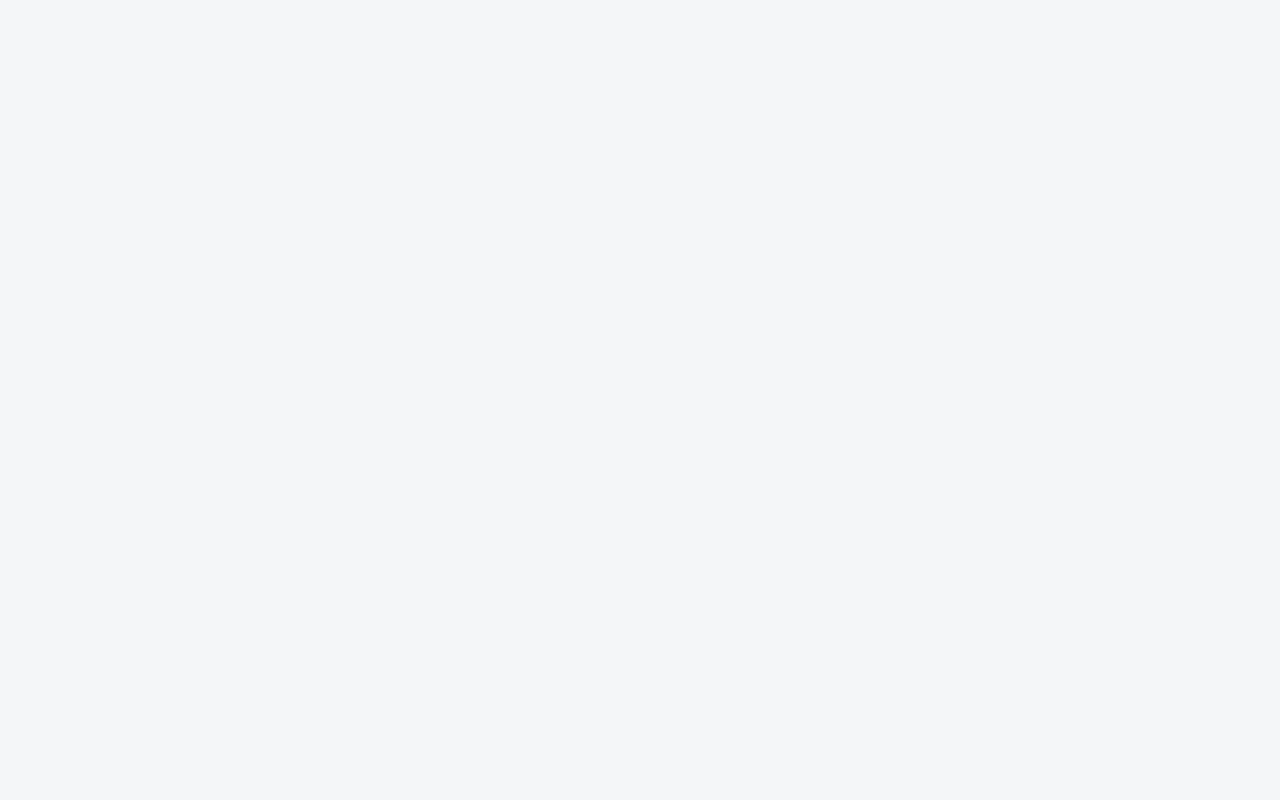
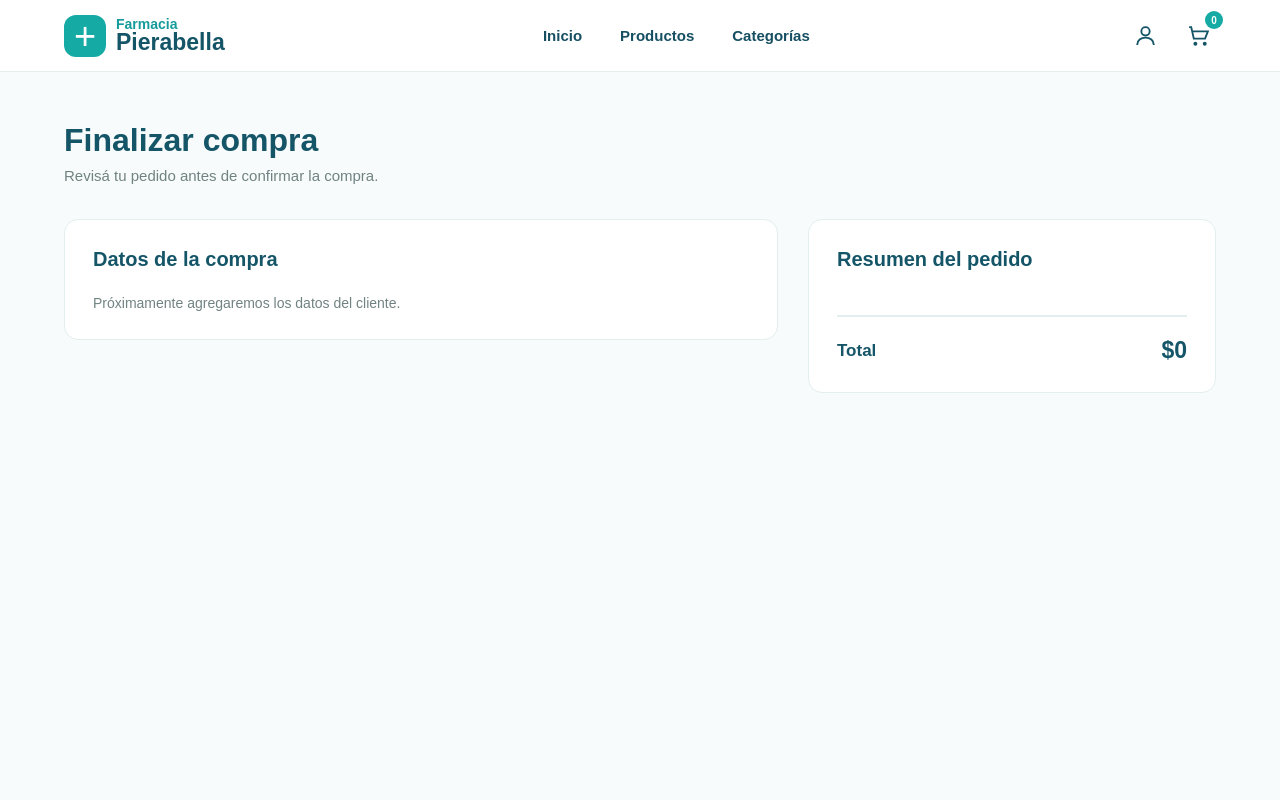
Before and after one commit to Francopierabella/Tp_DSW_2026, a React (Vite) app in the folder frontend/frontend-farmacia/: page /checkout in a window 1280 px wide. Before the commit this address had no page. Shown: the top 800 px of the page. Built offline with nearby package versions, Linux system fonts and the light colour scheme.

Commit message:
started with Checkout

```diff
--- a/frontend/frontend-farmacia/src/App.tsx
+++ b/frontend/frontend-farmacia/src/App.tsx
@@ -4,6 +4,7 @@ import Home from "./pages/Home/Home";
 import Products from "./pages/Products/Products";
 import CategoriesPage from "./pages/Categories/CategoriesPage";
 import ProductDetail from "./pages/ProductDetail/ProductDetail";
+import Checkout from "./pages/Checkout/Checkout";
 
 //React Router se encarga de relacionar una URL con un componente de React.
 function App() {
@@ -21,6 +22,8 @@ function App() {
 
         <Route path="/productos/:id" element={<ProductDetail />} />
 
+        <Route path="/checkout" element={<Checkout />} />
+
       </Routes>
 
     </BrowserRouter>
--- a/frontend/frontend-farmacia/src/components/Cart/Cart.tsx
+++ b/frontend/frontend-farmacia/src/components/Cart/Cart.tsx
@@ -132,21 +132,16 @@ export default function Cart({ onClose }: CartProps) {
                                     ${total.toLocaleString("es-AR")}
                                 </strong>
                             </div>
-
                             <button
                                 className="checkout-button"
-                                onClick={() => navigate("/productos")}
+                                onClick={() => navigate("/checkout")}
                             >
                                 Continuar con la compra
                             </button>
-
                         </div>
                     </>
-
                 )}
-
             </aside>
-
         </div>
     );
 }
--- a/frontend/frontend-farmacia/src/components/ProductCard/ProductCard.tsx
+++ b/frontend/frontend-farmacia/src/components/ProductCard/ProductCard.tsx
@@ -2,6 +2,8 @@ import { Link } from "react-router-dom";
 import "./ProductCard.css";
 import type { Product } from "../../types/product";
 import { useCart } from "../../context/CartContext";
+import Toast from "../Toast/Toast";
+import { useState } from "react";
 
 interface ProductCardProps {
     product: Product;
@@ -16,7 +18,7 @@ export default function ProductCard({
 }: ProductCardProps) {
 
     const { addToCart } = useCart();
-
+    const [toastMessage, setToastMessage] = useState<string | null>(null);
     return (
         <Link
             to={`/productos/${product.id}`}
@@ -50,6 +52,7 @@ export default function ProductCard({
                                 e.preventDefault();
                                 e.stopPropagation();
                                 addToCart(product);
+                                setToastMessage(`${product.name} agregado al carrito!`)
                             }}
                         >
                             Agregar
@@ -58,7 +61,11 @@ export default function ProductCard({
                     </div>
 
                 </div>
-
+                {toastMessage && (
+                    <Toast
+                        message={toastMessage}
+                        onClose={() => setToastMessage(null)} />
+                )}
             </article>
         </Link>
     );
--- /dev/null
+++ b/frontend/frontend-farmacia/src/components/Toast/Toast.css
@@ -0,0 +1,40 @@
+.toast {
+    position: fixed;
+    bottom: 30px;
+    right: 30px;
+    display: flex;
+    align-items: center;
+    gap: 10px;
+    padding: 14px 18px;
+    background-color: white;
+    color: #155568;
+    border: 1px solid #dce8e8;
+    border-radius: 10px;
+    box-shadow: 0 8px 25px rgba(21, 85, 104, 0.15);
+    font-size: 14px;
+    font-weight: 600;
+    z-index: 3000;
+}
+
+.toast-icon {
+    width: 22px;
+    height: 22px;
+    display: flex;
+    align-items: center;
+    justify-content: center;
+    background-color: #16aaa5;
+    color: white;
+    border-radius: 50%;
+    font-size: 13px;
+    font-weight: 700;
+}
+
+@media (max-width: 600px) {
+
+    .toast {
+        left: 20px;
+        right: 20px;
+        bottom: 20px;
+        justify-content: center;
+    }
+}
--- /dev/null
+++ b/frontend/frontend-farmacia/src/components/Toast/Toast.tsx
@@ -0,0 +1,38 @@
+import { useEffect } from "react";
+import "./Toast.css";
+import { createPortal } from "react-dom";
+
+interface ToastProps {
+    message: string;
+    onClose: () => void;
+}
+
+// Lo que hace createPortal es renderizar el componente en cualquier parte del DOM,
+// sin estar limitado por la estructura de componentes de React.
+// En este caso, lo renderiza en el body.
+
+// "Aunque este componente venga desde ProductCard, poné visualmente este elemento directamente dentro de <body>"
+
+// Usa useEffect y setTimeout para que el toast desaparezca solo.
+
+
+export default function Toast({ message, onClose }: ToastProps) {
+
+    useEffect(() => {
+        const timer = setTimeout(() => {
+            onClose();
+        }, 3000);
+
+        return () => {
+            clearTimeout(timer);
+        };
+    }, [onClose]);
+
+    return createPortal(
+        <div className="toast">
+            <span className="toast-icon">✓</span>
+            <span>{message}</span>
+        </div>,
+        document.body
+    );
+}
--- /dev/null
+++ b/frontend/frontend-farmacia/src/pages/Checkout/Checkout.css
@@ -0,0 +1,139 @@
+.checkout-page {
+    min-height: calc(100vh - 72px);
+    background-color: #f7fbfb;
+    padding: 50px 0 70px;
+}
+
+.checkout-container {
+    width: 90%;
+    max-width: 1200px;
+    margin: 0 auto;
+}
+
+.checkout-header {
+    margin-bottom: 35px;
+}
+
+.checkout-header h1 {
+    margin: 0 0 8px;
+    color: #155568;
+    font-size: 32px;
+}
+
+.checkout-header p {
+    margin: 0;
+    color: #718282;
+    font-size: 15px;
+}
+
+.checkout-content {
+    display: grid;
+    grid-template-columns: 1.4fr 0.8fr;
+    gap: 30px;
+    align-items: start;
+}
+
+.checkout-form,
+.checkout-summary {
+    background-color: white;
+    border: 1px solid #e3eeee;
+    border-radius: 14px;
+    padding: 28px;
+}
+
+.checkout-form h2,
+.checkout-summary h2 {
+    margin: 0 0 24px;
+    color: #155568;
+    font-size: 20px;
+}
+
+.checkout-placeholder {
+    color: #718282;
+    font-size: 14px;
+}
+
+.checkout-items {
+    display: flex;
+    flex-direction: column;
+}
+
+.checkout-item {
+    display: flex;
+    justify-content: space-between;
+    align-items: center;
+    gap: 20px;
+    padding: 16px 0;
+    border-bottom: 1px solid #e8eeee;
+}
+
+.checkout-item-info {
+    min-width: 0;
+}
+
+.checkout-item-info h3 {
+    margin: 0 0 5px;
+    color: #155568;
+    font-size: 15px;
+}
+
+.checkout-item-info span {
+    color: #718282;
+    font-size: 13px;
+}
+
+.checkout-item strong {
+    color: #159b9a;
+    font-size: 15px;
+    white-space: nowrap;
+}
+
+.checkout-total {
+    display: flex;
+    justify-content: space-between;
+    align-items: center;
+    margin-top: 20px;
+    padding-top: 20px;
+    border-top: 2px solid #e3eeee;
+    color: #155568;
+}
+
+.checkout-total span {
+    font-size: 17px;
+    font-weight: 600;
+}
+
+.checkout-total strong {
+    font-size: 23px;
+}
+
+@media (max-width: 800px) {
+
+    .checkout-page {
+        padding: 35px 0 50px;
+    }
+
+    .checkout-content {
+        grid-template-columns: 1fr;
+    }
+
+    .checkout-header h1 {
+        font-size: 28px;
+    }
+}
+
+@media (max-width: 500px) {
+
+    .checkout-form,
+    .checkout-summary {
+        padding: 20px;
+    }
+
+    .checkout-header {
+        margin-bottom: 25px;
+    }
+
+    .checkout-header h1 {
+        font-size: 25px;
+    }
+}
--- /dev/null
+++ b/frontend/frontend-farmacia/src/pages/Checkout/Checkout.tsx
@@ -0,0 +1,56 @@
+import Header from "../../components/Header/Header";
+import Footer from "../../components/Footer/Footer";
+import { useCart } from "../../context/CartContext";
+import "./Checkout.css";
+
+export default function Checkout() {
+
+    const { cartItems, total } = useCart();
+    //exactamente el mismo estado que usa nuestro carrito.
+    //Por lo tanto, si actualizamos el carrito desde cualquier lado, este checkout se actualiza automáticamente.
+
+    return (
+        <>
+            <Header />
+            <main className="checkout-page">
+                <div className="checkout-container">
+                    <div className="checkout-header">
+                        <h1>Finalizar compra</h1>
+                        <p>Revisá tu pedido antes de confirmar la compra.</p>
+                    </div>
+
+                    <div className="checkout-content">
+                        <section className="checkout-form">
+                            <h2>Datos de la compra</h2>
+                            <p className="checkout-placeholder">
+                                Próximamente agregaremos los datos del cliente.
+                            </p>
+                        </section>
+
+                        <section className="checkout-summary">
+                            <h2>Resumen del pedido</h2>
+                            <div className="checkout-items">
+                                {cartItems.map(item => (
+                                    <div className="checkout-item" key={item.product.id}>
+                                        <div className="checkout-item-info">
+                                            <h3>{item.product.name}</h3>
+                                            <span>Cantidad: {item.quantity}</span>
+                                        </div>
+                                        <strong>
+                                            ${(item.product.price * item.quantity).toLocaleString("es-AR")}
+                                        </strong>
+                                    </div>
+                                ))}
+                            </div>
+                            <div className="checkout-total">
+                                <span>Total</span>
+                                <strong> ${total.toLocaleString("es-AR")}</strong>
+                            </div>
+                        </section>
+                    </div>
+                </div>
+            </main>
+            <Footer />
+        </>
+    );
+}
--- a/frontend/frontend-farmacia/src/pages/ProductDetail/ProductDetail.tsx
+++ b/frontend/frontend-farmacia/src/pages/ProductDetail/ProductDetail.tsx
@@ -6,11 +6,13 @@ import { getProductById } from "../../services/product.service";
 import { useCart } from "../../context/CartContext";
 import type { Product } from "../../types/product";
 import "./ProductDetail.css";
+import Toast from "../../components/Toast/Toast";
 
 export default function ProductDetail() {
 
     const { id } = useParams();
     const [product, setProduct] = useState<Product | null>(null);
+    const [toastMessage, setToastMessage] = useState<string | null>(null);
     const { addToCart } = useCart();
 
     useEffect(() => {
@@ -76,7 +78,12 @@ export default function ProductDetail() {
 
                         <button
                             className="product-detail-button"
-                            onClick={() => addToCart(product)}
+                            onClick={(e) => {
+                                e.preventDefault(); // evita que el enlace se ejecute
+                                e.stopPropagation(); // evita que el clic se propague al enlace del card
+                                addToCart(product);
+                                setToastMessage(`${product.name} agregado al carrito!`);
+                            }}
                         >
                             Agregar al carrito
                         </button>
@@ -85,6 +92,13 @@ export default function ProductDetail() {
 
                 </div>
 
+                {toastMessage && (
+                    <Toast
+                        message={toastMessage}
+                        onClose={() => setToastMessage(null)}
+                    />
+                )}
+
             </main>
 
             <Footer />
```
